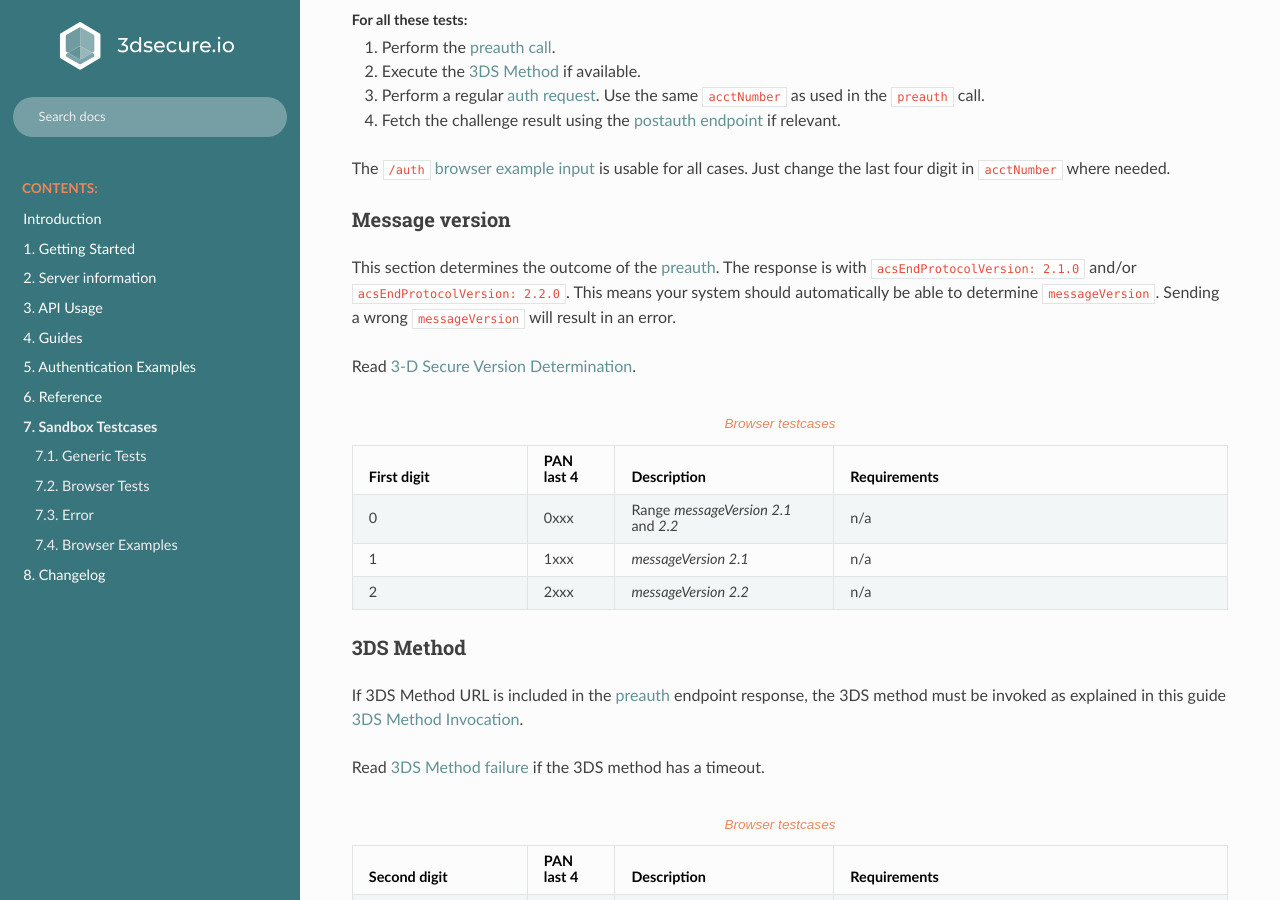
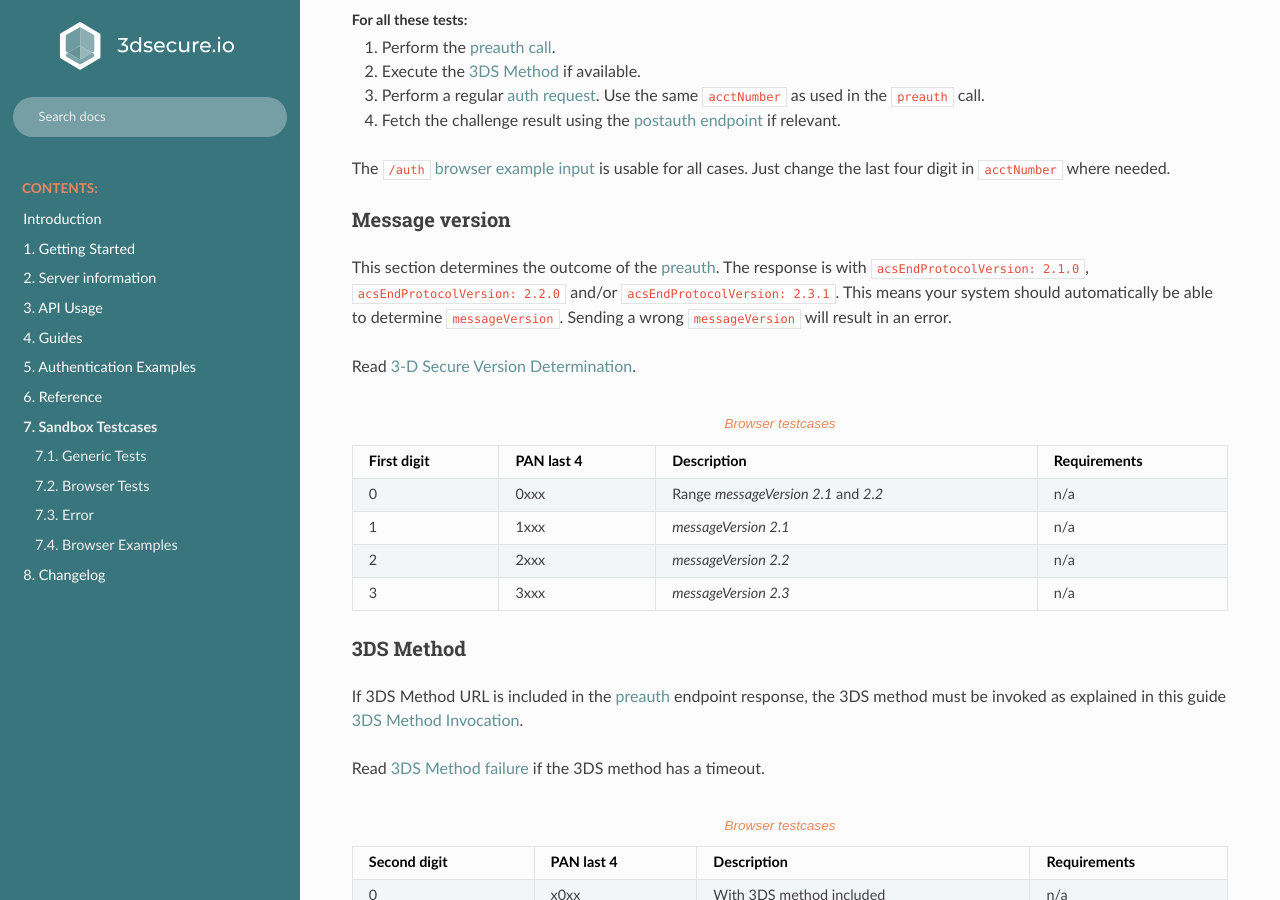
Before and after one commit to clearhaus/3DSv2-api-documentation, a Sphinx documentation site: the page built from source/sandbox.rst, in a window 1280 px wide and 900 px high, scrolled down 569 px. Built offline with Sphinx 7.4.7 and the Read the Docs theme 2.0.0, drawn with Linux system fonts in a browser that asks for light colours.

Commit message:
update sandbox

```diff
--- a/source/sandbox.rst
+++ b/source/sandbox.rst
@@ -46,8 +46,8 @@
 ---------------
 
 This section determines the outcome of the :ref:`preauth <preauth-usage>`. The response is with
-``acsEndProtocolVersion: 2.1.0`` and/or ``acsEndProtocolVersion: 2.2.0``.  This means your system should automatically
-be able to determine ``messageVersion``.
+``acsEndProtocolVersion: 2.1.0``, ``acsEndProtocolVersion: 2.2.0`` and/or ``acsEndProtocolVersion: 2.3.1``.
+This means your system should automatically be able to determine ``messageVersion``.
 Sending a wrong ``messageVersion`` will result in an error.
 
 Read :ref:`3-D Secure Version Determination <3ds_versioning>`.
@@ -77,6 +76,11 @@
       - `messageVersion` `2.2`
       - n/a
 
+    * - 3
+      - 3xxx
+      - `messageVersion` `2.3`
+      - n/a
+
 3DS Method
 -----------
 
```
Also changed, not shown: other parts of source/sandbox.rst (+2 -5 lines).
